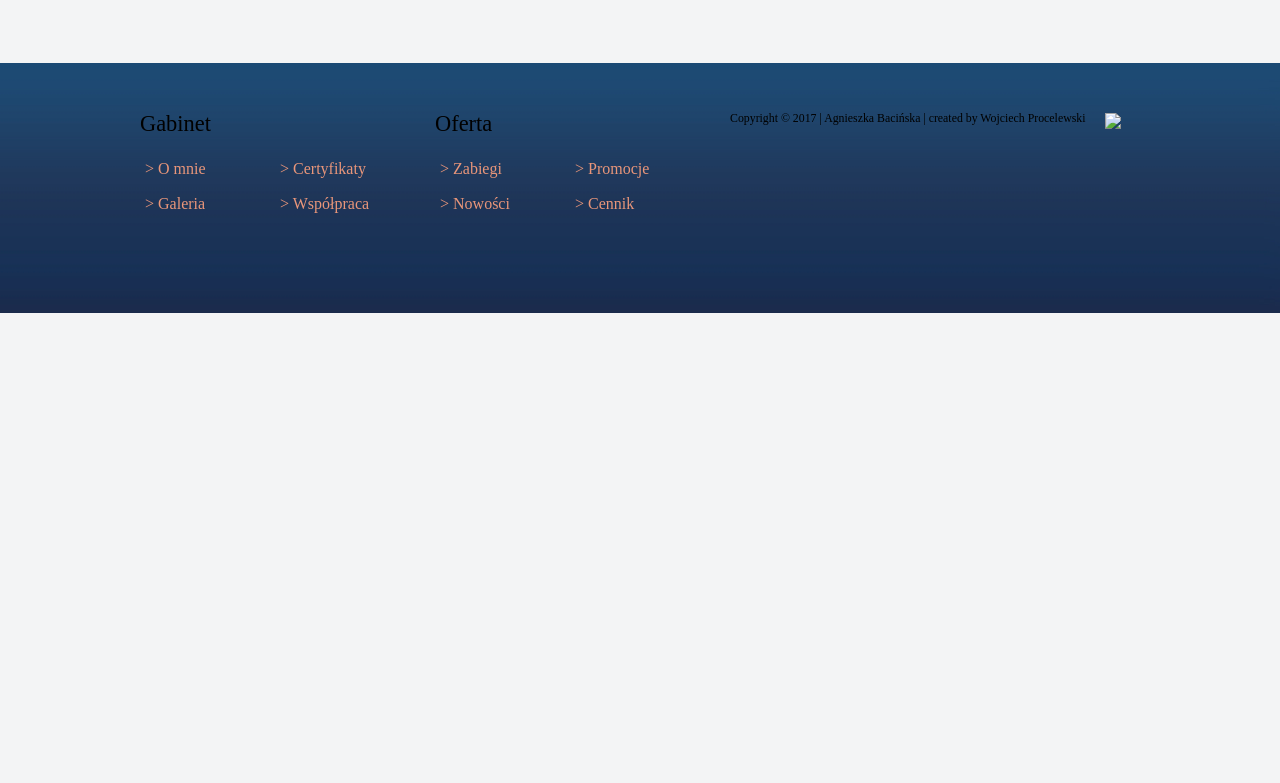
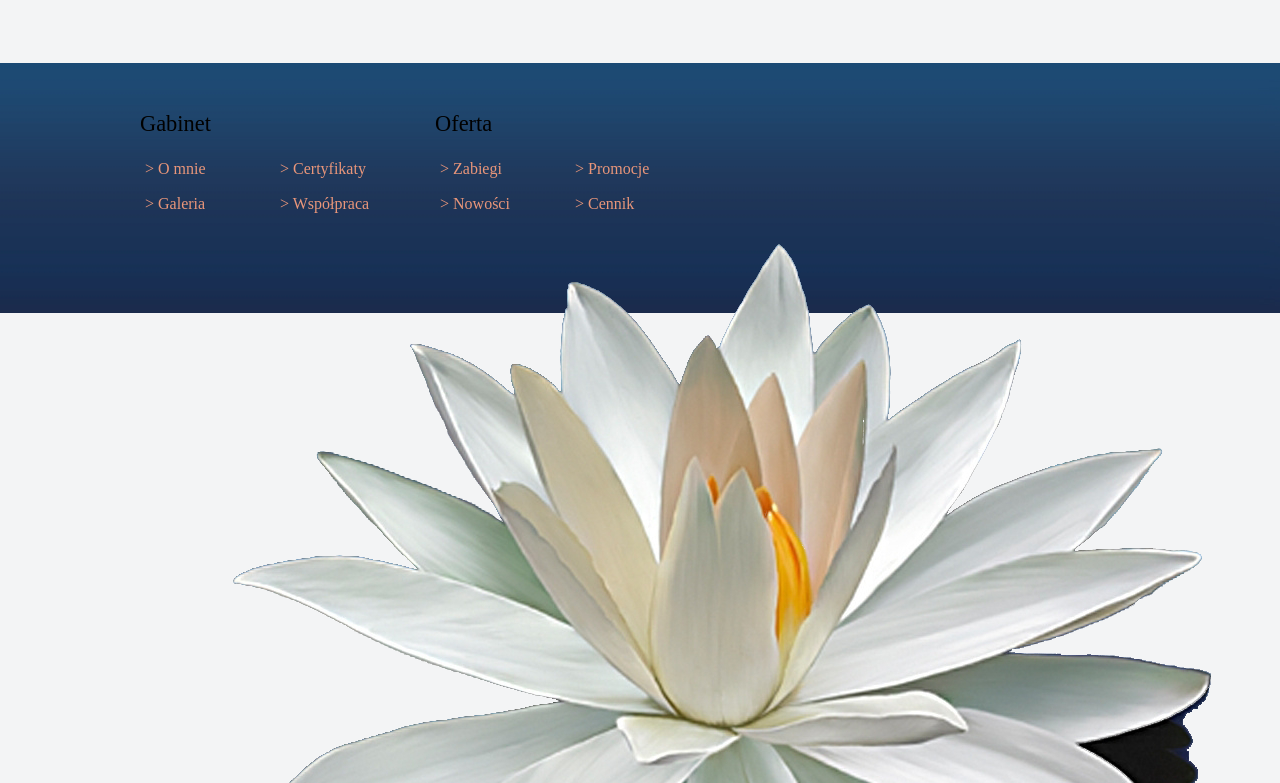
Before and after one commit to Ruszerek/MedycynaEstetyczna.github.io, a plain HTML site: page sites/zabiegi.html in a window 1280 px wide. Shown: the part 1617-2400 px from the top of the page. Before the commit the page ends 1930 px from the top, so only its background shows below. Drawn offline with nearby package versions, Linux system fonts and the light colour scheme; a web font is replaced by a local one.

Commit message:
Update zabiegi.html

```diff
--- a/sites/zabiegi.html
+++ b/sites/zabiegi.html
@@ -178,7 +178,7 @@
 						</ul>
 				</section>
 
-			<img id="../images/flower-bottom" src="images/background_foot_2.png">
+			<img id="../images/flower-bottom" src="../images/background_foot_2.png">
 
 			<p id="copyright">Copyright &copy; 2017 | Agnieszka Bacińska | created by Wojciech Procelewski</p>
 			</section>
```
